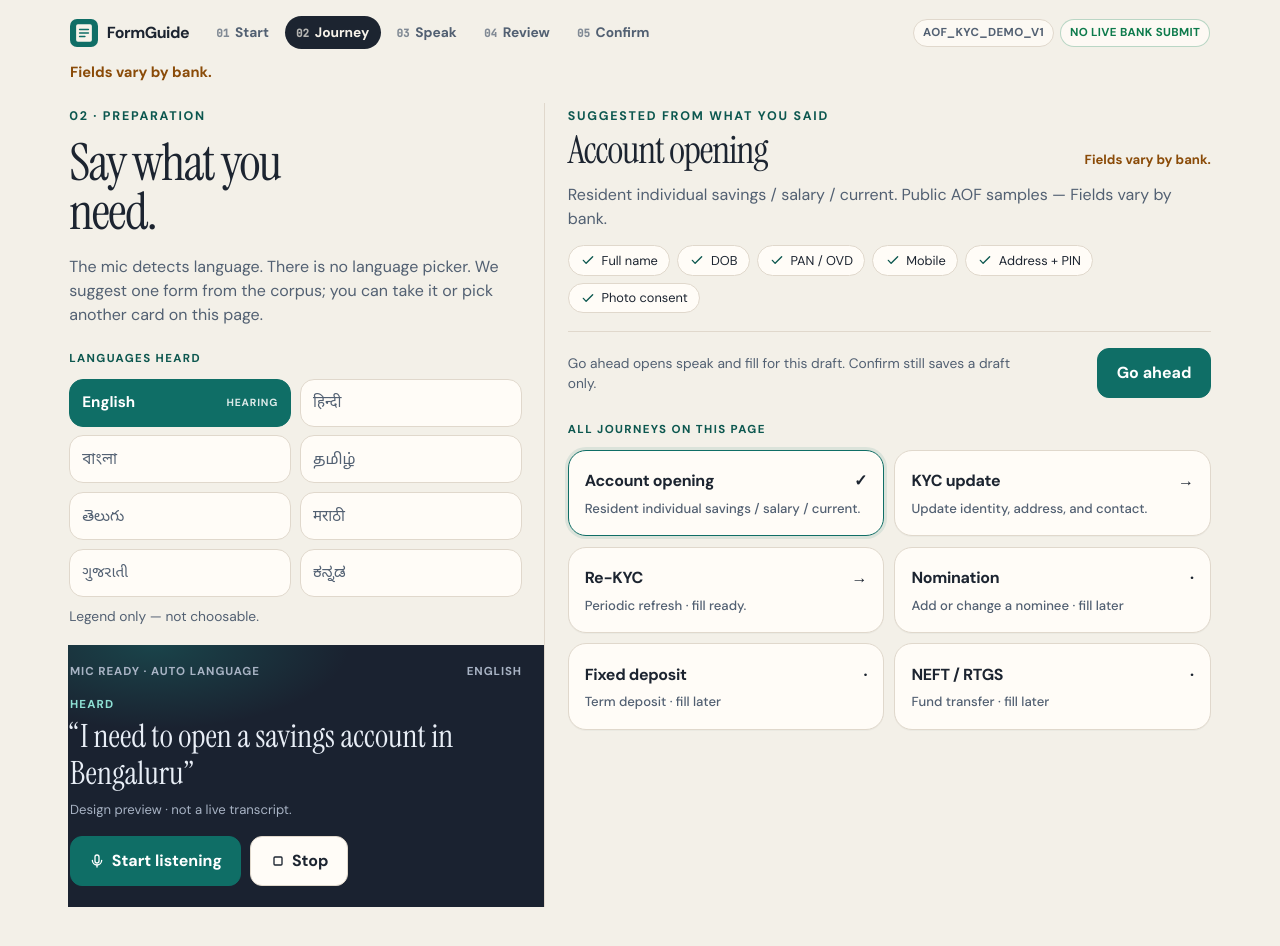
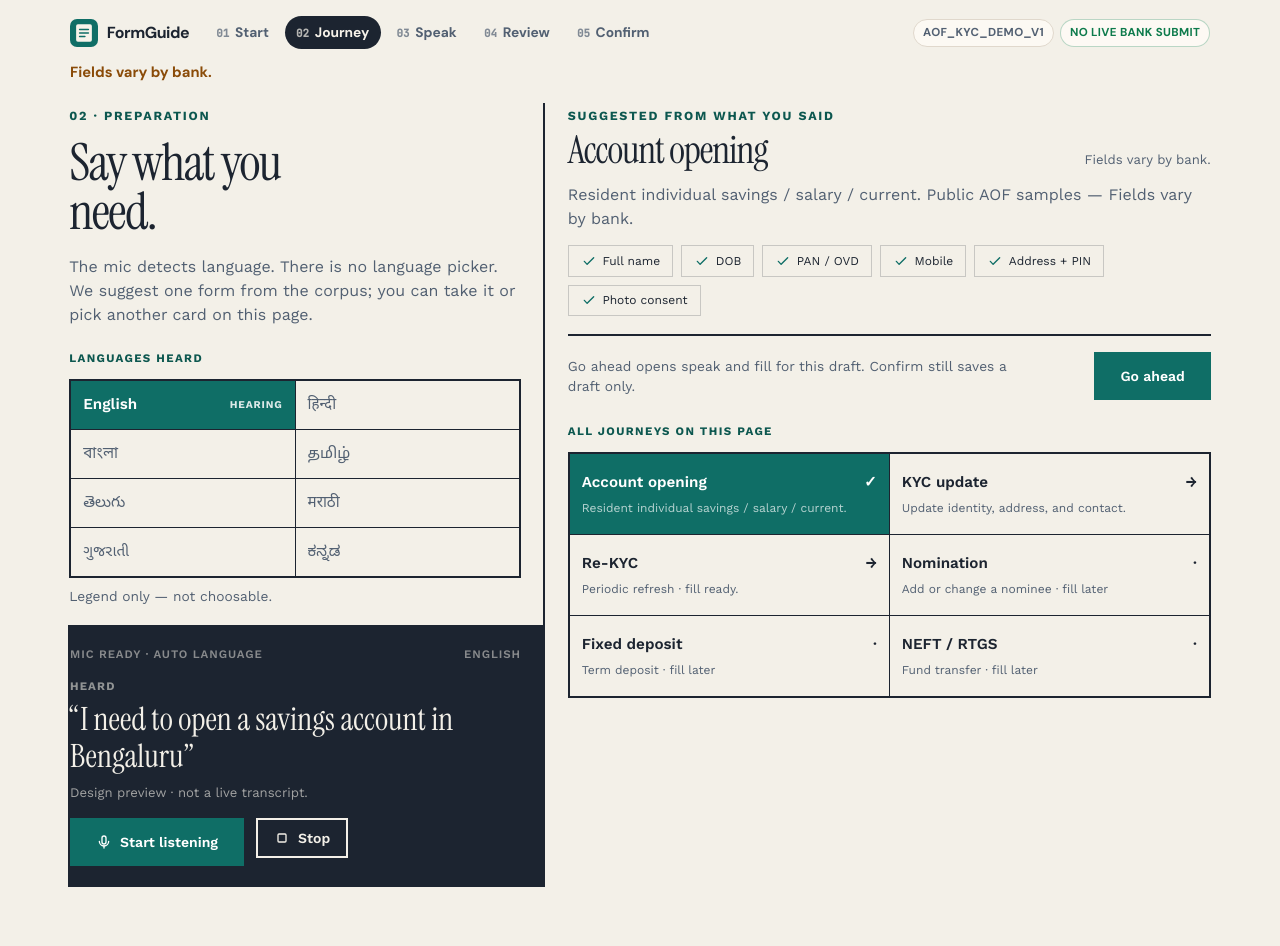
Before and after one commit to XLander03/formguide-cup, a React (Vite) app in the folder web/: page / in a window 1280 px wide. Both pictures are taken after a click on the button "Start speaking". Shown: the top 946 px of the page. Built offline with nearby package versions, Linux system fonts and the light colour scheme; no server answers.

Commit message:
Restyle the preparation page with square border-2 cards.
Use Work Sans and Instrument Serif on that step, and drop the rounded chips and DM Sans from the new styles.

Co-authored-by: navabhaarathi asokan <nb0309@users.noreply.github.com>

```diff
--- a/web/index.html
+++ b/web/index.html
@@ -12,6 +12,7 @@
     <link rel="preconnect" href="https://fonts.googleapis.com" />
     <link rel="preconnect" href="https://fonts.gstatic.com" crossorigin />
     <link href="https://fonts.googleapis.com/css2?family=DM+Sans:ital,opsz,wght@0,9..40,400;0,9..40,500;0,9..40,600;0,9..40,700;1,9..40,400&family=Instrument+Serif:ital@0;1&family=JetBrains+Mono:wght@400;500&family=Noto+Sans+Devanagari:wght@400;500;600;700&display=swap" rel="stylesheet" />
+    <link href="https://fonts.googleapis.com/css2?family=Work+Sans:wght@400;500;600;700&display=swap" rel="stylesheet" />
   </head>
   <body>
     <div id="root"></div>
--- a/web/src/pages/JourneyPage.tsx
+++ b/web/src/pages/JourneyPage.tsx
@@ -176,13 +176,13 @@ export function JourneyPage() {
           <div className="prep-mic-actions">
             <button
               type="button"
-              className="btn primary lg"
+              className="prep-btn prep-btn-primary"
               aria-pressed={listening}
               onClick={() => setListening(true)}
             >
               <MicIcon /> Start listening
             </button>
-            <button type="button" className="btn lg" onClick={() => setListening(false)}>
+            <button type="button" className="prep-btn prep-btn-line" onClick={() => setListening(false)}>
               <StopIcon /> Stop
             </button>
           </div>
@@ -213,7 +213,7 @@ export function JourneyPage() {
               ? 'Go ahead opens speak and fill for this draft. Confirm still saves a draft only.'
               : 'This journey is listed for later. Pick a fill-ready form or keep speaking.'}
           </p>
-          <button type="button" className="btn primary lg" disabled={!suggested.fillReady} onClick={goAhead}>
+          <button type="button" className="prep-btn prep-btn-primary" disabled={!suggested.fillReady} onClick={goAhead}>
             Go ahead
           </button>
         </div>
@@ -226,7 +226,7 @@ export function JourneyPage() {
               <button
                 key={form.id}
                 type="button"
-                className={selected ? 'choice on' : 'choice'}
+                className={selected ? 'prep-card on' : 'prep-card'}
                 aria-pressed={selected}
                 onClick={() => choose(form)}
               >
--- a/web/src/styles/app.css
+++ b/web/src/styles/app.css
@@ -778,19 +778,25 @@ code {
   }
 }
 
-/* Preparation step. Uses the shell's cream page, navy voice panel, and buttons. */
+/* Preparation step. Square border-2 cards and buttons; Work Sans + Instrument Serif. */
 .prep {
   display: grid;
   grid-template-columns: minmax(280px, 5fr) minmax(0, 7fr);
   align-items: stretch;
   min-height: calc(100vh - 210px);
   margin: 0 -0.15rem;
+  font-family: "Work Sans", "Noto Sans Devanagari", "Noto Sans Bengali", "Noto Sans Tamil", "Noto Sans Telugu", "Noto Sans Gujarati", "Noto Sans Kannada", sans-serif;
+}
+.prep h1,
+.prep h2,
+.prep-heard {
+  font-family: var(--display);
 }
 .prep-side {
   display: flex;
   flex-direction: column;
   min-width: 0;
-  border-right: 1px solid var(--line);
+  border-right: 2px solid var(--ink);
 }
 .prep-copy { padding: 0.2rem 1.35rem 1.15rem 0.1rem; }
 .prep-copy .page-head { margin-bottom: 0; }
@@ -804,34 +810,46 @@ code {
   letter-spacing: 0.12em;
   text-transform: uppercase;
 }
-.prep-legend {
-  list-style: none;
+.prep-legend,
+.prep-forms {
   display: grid;
   grid-template-columns: 1fr 1fr;
-  gap: 0.55rem;
+  gap: 1px;
   margin: 0.7rem 0 0;
   padding: 0;
+  border: 2px solid var(--ink);
+  background: var(--ink);
+  list-style: none;
 }
-.prep-legend li {
+.prep-legend li,
+.prep-card {
   min-height: 3rem;
   display: flex;
   align-items: center;
   justify-content: space-between;
   gap: 0.45rem;
-  padding: 0.55rem 0.75rem;
-  border: 1px solid var(--line);
-  border-radius: 14px;
-  background: var(--card);
+  margin: 0;
+  padding: 0.75rem;
+  border: 0;
+  background: var(--paper);
   color: var(--ink-soft);
-  font-family: "DM Sans", "Noto Sans Devanagari", "Noto Sans Bengali", "Noto Sans Tamil", "Noto Sans Telugu", "Noto Sans Gujarati", "Noto Sans Kannada", sans-serif;
+  font: inherit;
   font-size: 0.95rem;
+  text-align: left;
 }
-.prep-legend li.on {
+.prep-legend li.on,
+.prep-card.on {
   background: var(--teal);
-  border-color: var(--teal);
   color: white;
-  font-weight: 700;
+  font-weight: 600;
 }
+.prep-card {
+  min-height: 5rem;
+  display: block;
+  color: var(--ink);
+  cursor: pointer;
+}
+.prep-card:hover:not(.on) { background: var(--paper-deep); }
 .prep-hearing {
   font-size: 0.65rem;
   font-weight: 700;
@@ -842,10 +860,9 @@ code {
 .prep-legend-note { margin: 0.55rem 0 0; }
 .prep-mic {
   margin-top: auto;
-  background:
-    radial-gradient(280px 120px at 18% 0%, rgba(26, 155, 142, 0.28), transparent 70%),
-    var(--voice);
-  color: var(--voice-text);
+  border-top: 2px solid var(--ink);
+  background: var(--ink);
+  color: var(--paper);
   padding: 1.15rem 1.35rem 1.3rem 0.15rem;
 }
 .prep-mic-meta {
@@ -853,10 +870,10 @@ code {
   justify-content: space-between;
   gap: 0.75rem;
   font-size: 0.72rem;
-  font-weight: 700;
+  font-weight: 600;
   letter-spacing: 0.08em;
   text-transform: uppercase;
-  color: var(--voice-muted);
+  color: color-mix(in srgb, var(--paper) 50%, transparent);
 }
 .prep-heard-label {
   margin: 0.95rem 0 0;
@@ -864,23 +881,22 @@ code {
   font-weight: 700;
   letter-spacing: 0.1em;
   text-transform: uppercase;
-  color: #8ee0d4;
+  color: color-mix(in srgb, var(--paper) 55%, transparent);
 }
 .prep-heard {
   margin: 0.35rem 0 0;
-  font-family: var(--display);
   font-size: clamp(1.55rem, 2.5vw, 2.05rem);
   line-height: 1.15;
 }
 .prep-preview-note {
   margin: 0.5rem 0 0;
-  color: var(--voice-muted);
+  color: color-mix(in srgb, var(--paper) 62%, transparent);
   font-size: 0.82rem;
 }
 .prep-mic-actions {
   display: flex;
   flex-wrap: wrap;
-  gap: 0.55rem;
+  gap: 0.75rem;
   margin-top: 1rem;
 }
 .prep-icon {
@@ -893,11 +909,44 @@ code {
   stroke-linejoin: round;
   flex: none;
 }
-.prep-mic .btn,
-.prep-go .btn {
+.prep-btn {
   display: inline-flex;
   align-items: center;
-  gap: 0.4rem;
+  justify-content: center;
+  gap: 0.5rem;
+  border: 2px solid var(--ink);
+  background: transparent;
+  color: var(--ink);
+  font-family: inherit;
+  font-size: 0.875rem;
+  font-weight: 600;
+  line-height: 1;
+  cursor: pointer;
+}
+.prep-btn-primary {
+  height: 3rem;
+  padding: 0 1.5rem;
+  border-color: var(--teal);
+  background: var(--teal);
+  color: white;
+}
+.prep-btn-primary:hover:not(:disabled) {
+  border-color: var(--ink);
+  background: var(--ink);
+}
+.prep-btn-line {
+  height: 2.5rem;
+  padding: 0 1rem;
+  border-color: var(--paper);
+  color: var(--paper);
+}
+.prep-btn-line:hover {
+  background: var(--paper);
+  color: var(--ink);
+}
+.prep-btn:disabled {
+  opacity: 0.5;
+  cursor: not-allowed;
 }
 .prep-main {
   min-width: 0;
@@ -912,7 +961,6 @@ code {
 .prep-suggest-head .eyebrow { margin-bottom: 0.35rem; }
 .prep-main h2 {
   margin: 0;
-  font-family: var(--display);
   font-weight: 400;
   font-size: clamp(2.1rem, 3vw, 2.8rem);
   letter-spacing: -0.03em;
@@ -920,9 +968,8 @@ code {
 }
 .prep-varies {
   margin: 0;
-  color: var(--amber);
+  color: var(--ink-soft);
   font-size: 0.82rem;
-  font-weight: 700;
 }
 .prep-detail {
   margin: 0.85rem 0 0;
@@ -932,7 +979,7 @@ code {
 .prep-keys {
   display: flex;
   flex-wrap: wrap;
-  gap: 0.45rem;
+  gap: 0.5rem;
   margin: 0.9rem 0 0;
   padding: 0;
   list-style: none;
@@ -941,13 +988,12 @@ code {
   display: inline-flex;
   align-items: center;
   gap: 0.35rem;
-  border: 1px solid var(--line);
-  border-radius: 999px;
-  background: var(--card);
-  padding: 0.28rem 0.7rem;
-  font-size: 0.8rem;
+  border: 1px solid color-mix(in srgb, var(--ink) 20%, transparent);
+  background: transparent;
+  padding: 0.35rem 0.75rem;
+  font-size: 0.75rem;
 }
-.prep-check { color: var(--teal-deep); }
+.prep-check { color: var(--teal); }
 .prep-go {
   display: flex;
   flex-wrap: wrap;
@@ -956,38 +1002,28 @@ code {
   gap: 0.85rem;
   margin-top: 1.15rem;
   padding-top: 1rem;
-  border-top: 1px solid var(--line);
+  border-top: 2px solid var(--ink);
 }
 .prep-go .hint { max-width: 28rem; margin: 0; }
-.prep-forms {
-  display: grid;
-  grid-template-columns: 1fr 1fr;
-  gap: 0.65rem;
-  margin-top: 0.7rem;
-}
-.prep-forms .choice { min-height: 5.4rem; }
 .prep-form-title {
   display: flex;
   align-items: center;
   justify-content: space-between;
   gap: 0.6rem;
-  font-weight: 700;
-  letter-spacing: -0.02em;
+  font-weight: 600;
 }
 .prep-form-detail {
   display: block;
   margin-top: 0.35rem;
   color: var(--ink-soft);
-  font-size: 0.82rem;
-  font-weight: 500;
+  font-size: 0.75rem;
+  font-weight: 400;
 }
+.prep-card.on .prep-form-detail { color: color-mix(in srgb, white 70%, transparent); }
 @media (max-width: 980px) {
   .prep { grid-template-columns: 1fr; min-height: 0; }
-  .prep-side { border-right: 0; border-bottom: 1px solid var(--line); }
+  .prep-side { border-right: 0; border-bottom: 2px solid var(--ink); }
   .prep-copy, .prep-mic, .prep-main { padding-left: 0; padding-right: 0; }
   .prep-forms { grid-template-columns: 1fr; }
   .prep-varies { display: none; }
 }
-@media (min-width: 981px) {
-  .prep-varies { display: block; }
-}
```
